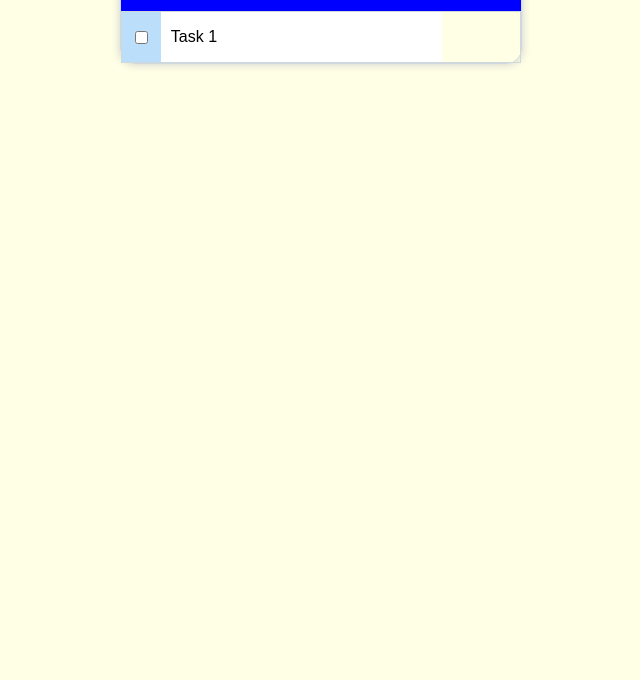
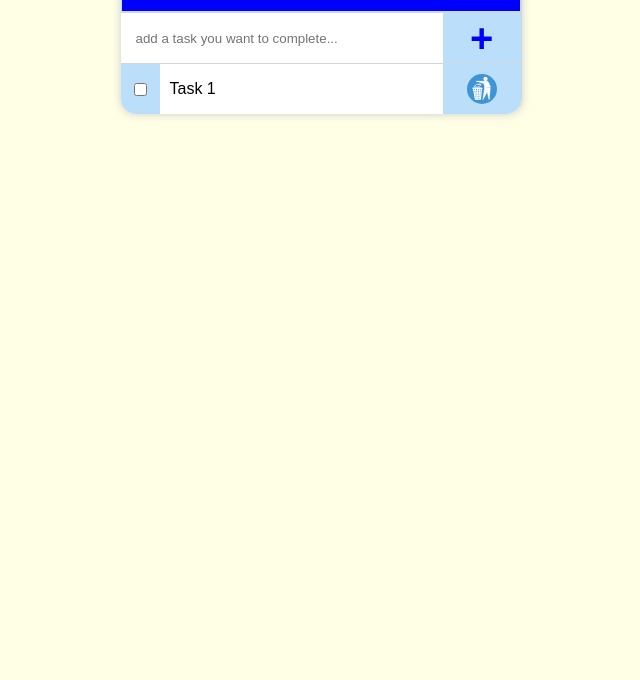
Before and after one commit to Filbog/to-do-list, a plain HTML site: page index.html in a window 1280 px wide. Shown: the part 120-800 px from the top of the page, without its empty margins (319-959 px from the left). Drawn offline with nearby package versions, Linux system fonts and the light colour scheme.

Commit message:
some weird shite with the style happening, the borders for example

```diff
--- a/index.html
+++ b/index.html
@@ -14,7 +14,10 @@
             <h2>To-do list</h2>
         </div>
         <div class="body">
-            <div class="add-block"></div>
+            <div class="add-block">
+                <input type="text" name="" class='add-field' placeholder="add a task you want to complete...">
+                <button class='col-3 add-button'>+</button>
+            </div>
             <ul class="tasks">
                 <li class="task">
                     <div class="task-checked col-1">
@@ -27,6 +30,7 @@
 
                     </div>
                 </li>
+
             </ul>
         </div>
     </div>
--- a/style.css
+++ b/style.css
@@ -1,12 +1,14 @@
 body{
     background-color: #ffffe5;
+    box-sizing: border-box;
 
 }
 #to-do{
     width: 400px;
     margin: 50px auto;
     border-radius: 15px;
-    border: 1px solid #cfd8dc;
+
+    border-right: 1px solid #cfd8dc;
     box-shadow: 0 0 10px #ccc;
 }
 .header{
@@ -14,6 +16,7 @@ body{
     color: white;
     height: 80px;
     border-radius: 15px 15px 0 0;
+    border: 1px solid #cfd8dc;
 }
 .header h2{
     margin-top: 0;
@@ -26,11 +29,38 @@ body{
     margin: 0;
     padding: 0;
     list-style: none;
-    border: 1px solid #cfd8dc;
+    /* border: 1px solid #cfd8dc; */
     height: 50px;
+
 }
 .task{
     display: flex;
+}
+.task:last-child .col-1{
+    border-radius: 0 0 0 15px;
+}
+.task:last-child .col-3{
+    border-radius: 0 0 15px 0;
+}
+.add-block{
+    display: flex;
+    border-top: 1px solid #cfd8dc;
+    border-bottom: 1px solid #cfd8dc;
+}
+.add-field{
+    width: 75%;
+    height: 50px;
+    padding: 0 15px 0 15px;
+    border: 0;
+    outline: none;
+}
+.add-button{
+    border: 0;
+    padding: 0;
+    color: blue;
+    font-size: 40px;
+    font-weight: bold;
+    outline: none;
 }
 .col-1{
     width: 10%;
@@ -51,4 +81,18 @@ body{
 }
 .col-3{
     width: 20%;
+    background-color: #bbdefb;
 }
+.col-3:hover{
+    background-color: #90caf9;
+}
+.task-remove{
+    background-image: url(Materials/trash.svg);
+    background-size: 30px;
+    background-repeat: no-repeat;
+    background-position: center;
+}
+
+*{
+    /* border: 0 !important; */
+}
```
